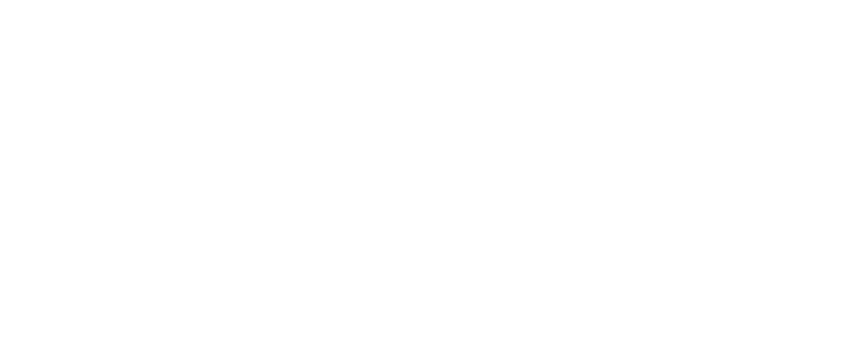
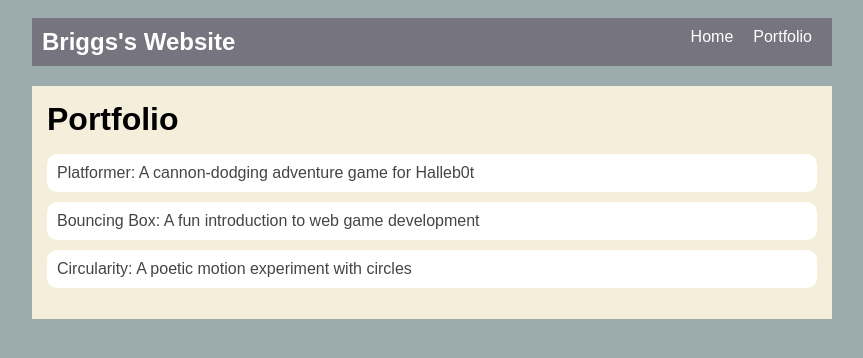
Before and after one commit to rPlanteFHS/rPlanteFHS.github.io, a plain HTML site: page portfolio.html in a window 1280 px wide. Shown: the whole page, without its empty margins (208-1071 px from the left). Drawn offline with Linux system fonts and the light colour scheme.

Commit message:
add portfolio page to website

```diff
--- a/portfolio.html
+++ b/portfolio.html
@@ -0,0 +1,41 @@
+<!DOCTYPE html>
+<html>
+  <head>
+    <title>Briggs's Website</title>
+    <link rel="stylesheet" href="style.css" />
+  </head>
+
+  <body>
+    <!-- All content goes here -->
+    <div id="all-contents">
+      <nav>
+        <h1> Briggs's Website</h1>
+        <ul id="nav-ul">
+          <li class="nav-li">
+            <a href="index.html">Home</a>
+          </li>
+          <li class="nav-li">
+            <a href="portfolio.html">Portfolio</a>
+          </li>
+        </ul>
+      </nav>
+
+      <main>
+        <div class="content">
+           <h1>Portfolio</h1>
+           <ul id="portfolio">
+             <li>
+                <a href="fsd-projects/platformer/">Platformer: A cannon-dodging adventure game for Halleb0t</a>
+              </li>
+              <li>
+                <a href="fsd-project/bouncing-box/">Bouncing Box: A fun introduction to web game development</a>
+              </li>
+              <li>
+                <a href="fsd-projects/circularity/">Circularity: A poetic motion experiment with circles</a>
+              </li>
+           </ul>
+        </div>
+      </main>
+    </div>
+  </body>
+</html>
--- a/style.css
+++ b/style.css
@@ -13,9 +13,10 @@ body {
 /* navigation menu */
 nav {
     background: rgb(117, 116, 127);
-    margin: 0 auto;
     display: flex;
     padding: 10px;
+    justify-content: space-between;
+    margin-bottom: 20px;
 }
 
 h1 {
@@ -74,3 +75,29 @@ main {
 h2, h3 {
     margin: 0px;
 }
+
+/* Portfolio styles */
+.content h1 {
+    color: black;
+  }
+
+  #portfolio {
+    list-style-type: none;
+    padding-left: 0;
+  }
+
+  #portfolio li {
+    background: #fff;
+    padding: 10px;
+    border-radius: 10px;
+    margin-bottom: 10px;
+  }
+
+  #portfolio li:hover {
+    background: #eee;
+  }
+
+  #portfolio a {
+    text-decoration: none;
+    color: #454545;
+  }
```
